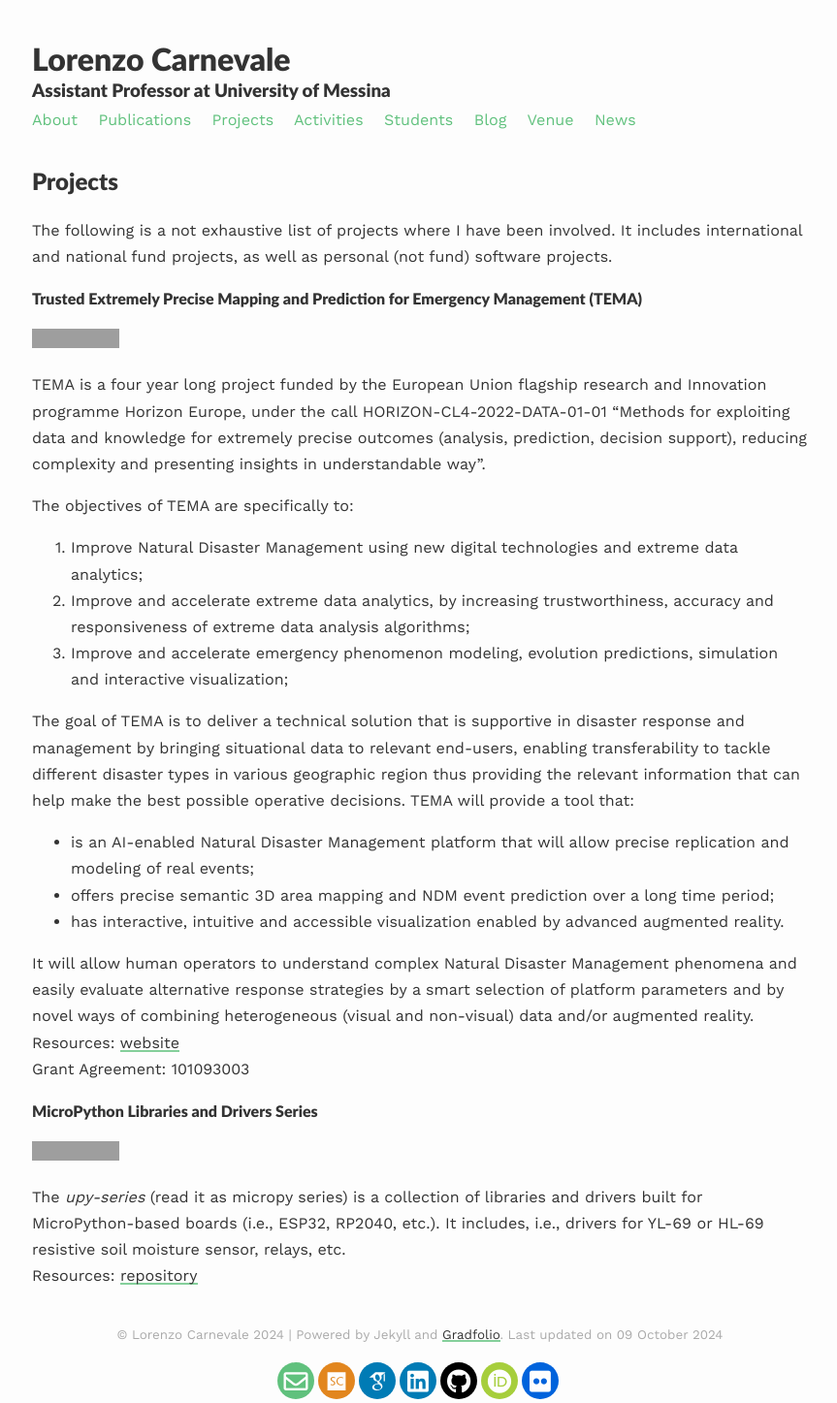
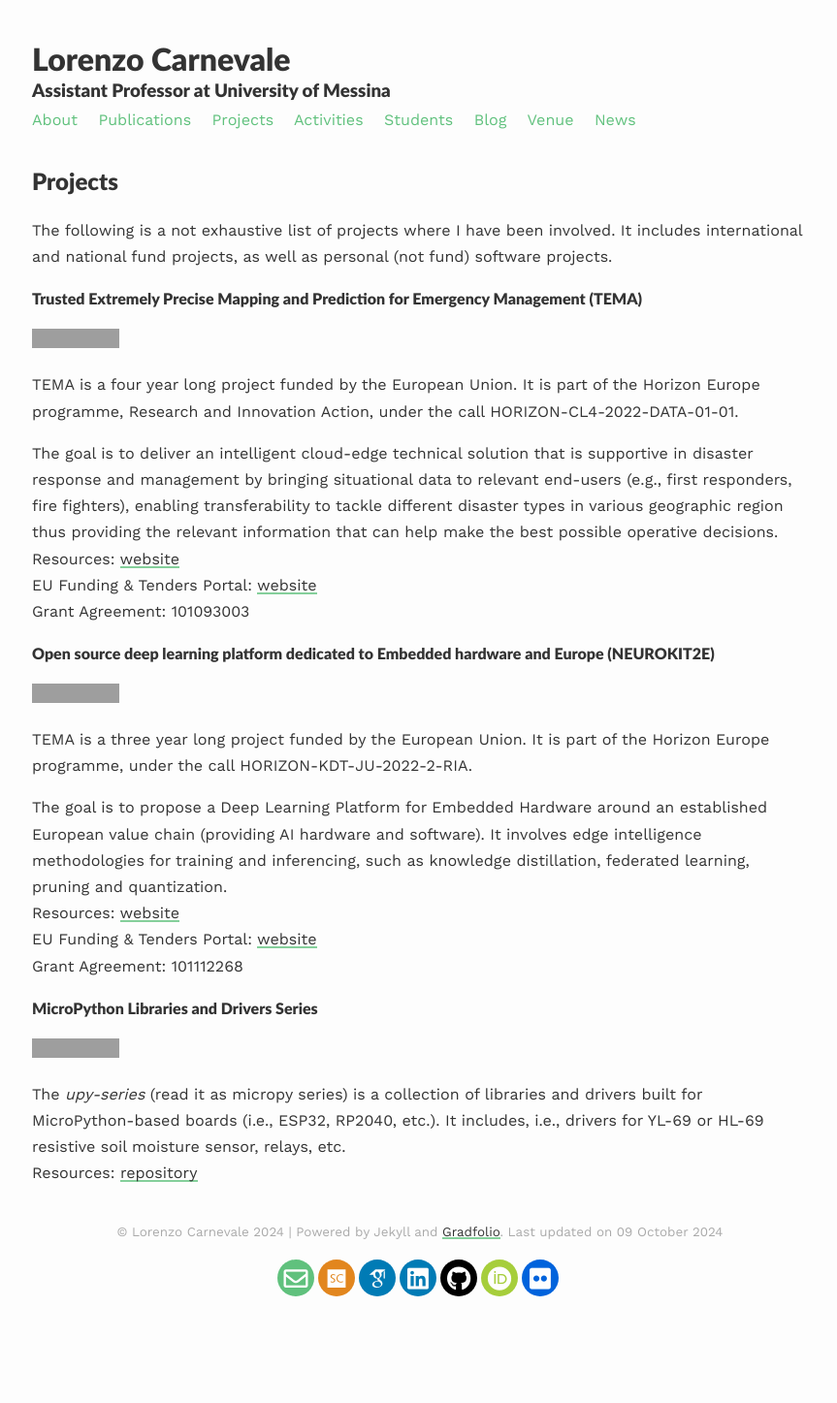
Before and after one commit to lcarnevale/lcarnevale.github.io, a Jekyll site: the page built from _pages/projects.md, in a window 1280 px wide. Shown: the whole page at 97% size, without its empty margins (207-1070 px from the left). Built offline with Jekyll 4.4.1, drawn with Linux system fonts in a browser that asks for light colours; nearby versions of some CDN libraries; some web fonts are replaced; after the commit the page ends 1341 px from its top, so only the background shows below that; grey boxes are pictures that could not be loaded.

Commit message:
add NEUROKIT2E

```diff
--- a/_pages/projects.md
+++ b/_pages/projects.md
@@ -11,23 +11,22 @@ The following is a not exhaustive list of projects where I have been involved. I
 #### Trusted Extremely Precise Mapping and Prediction for Emergency Management (TEMA)
 <img src="https://img.shields.io/badge/project-european-green">
 
-TEMA is a four year long project funded by the European Union flagship research and Innovation programme Horizon Europe, under the call HORIZON-CL4-2022-DATA-01-01 “Methods for exploiting data and knowledge for extremely precise outcomes (analysis, prediction, decision support), reducing complexity and presenting insights in understandable way”.
+TEMA is a four year long project funded by the European Union. It is part of the Horizon Europe programme, Research and Innovation Action, under the call HORIZON-CL4-2022-DATA-01-01.
 
-The objectives of TEMA are specifically to:
+The goal is to deliver an intelligent cloud-edge technical solution that is supportive in disaster response and management by bringing situational data to relevant end-users (e.g., first responders, fire fighters), enabling transferability to tackle different disaster types in various geographic region thus providing the relevant information that can help make the best possible operative decisions.<br>
+Resources: <a href="https://tema-project.eu">website</a><br>
+EU Funding & Tenders Portal: <a href="https://ec.europa.eu/info/funding-tenders/opportunities/portal/screen/opportunities/projects-details/43108390/101093003/HORIZON">website</a><br>
+Grant Agreement: 101093003
 
-1. Improve Natural Disaster Management using new digital technologies and extreme data analytics;
-1. Improve and accelerate extreme data analytics, by increasing trustworthiness, accuracy and responsiveness of extreme data analysis algorithms;
-1. Improve and accelerate emergency phenomenon modeling, evolution predictions, simulation and interactive visualization;
+#### Open source deep learning platform dedicated to Embedded hardware and Europe (NEUROKIT2E)
+<img src="https://img.shields.io/badge/project-european-green">
 
-The goal of TEMA is to deliver a technical solution that is supportive in disaster response and management by bringing situational data to relevant end-users, enabling transferability to tackle different disaster types in various geographic region thus providing the relevant information that can help make the best possible operative decisions. TEMA will provide a tool that:
+TEMA is a three year long project funded by the European Union. It is part of the Horizon Europe programme, under the call HORIZON-KDT-JU-2022-2-RIA.
 
-- is an AI-enabled Natural Disaster Management platform that will allow precise replication and modeling of real events;
-- offers precise semantic 3D area mapping and NDM event prediction over a long time period;
-- has interactive, intuitive and accessible visualization enabled by advanced augmented reality.
-
-It will allow human operators to understand complex Natural Disaster Management phenomena and easily evaluate alternative response strategies by a smart selection of platform parameters and by novel ways of combining heterogeneous (visual and non-visual) data and/or augmented reality.<br>
-Resources: <a href="https://tema-project.eu">website</a><br>
-Grant Agreement: 101093003
+The goal is to propose a Deep Learning Platform for Embedded Hardware around an established European value chain (providing AI hardware and software). It involves edge intelligence methodologies for training and inferencing, such as knowledge distillation, federated learning, pruning and quantization.<br>
+Resources: <a href="https://www.neurokit2e.eu">website</a><br>
+EU Funding & Tenders Portal: <a href="https://ec.europa.eu/info/funding-tenders/opportunities/portal/screen/how-to-participate/org-details/894232331/project/101112268/program/43108390/details">website</a><br>
+Grant Agreement: 101112268
 
 #### MicroPython Libraries and Drivers Series
 <img src="https://img.shields.io/badge/project-independent-green">
```
